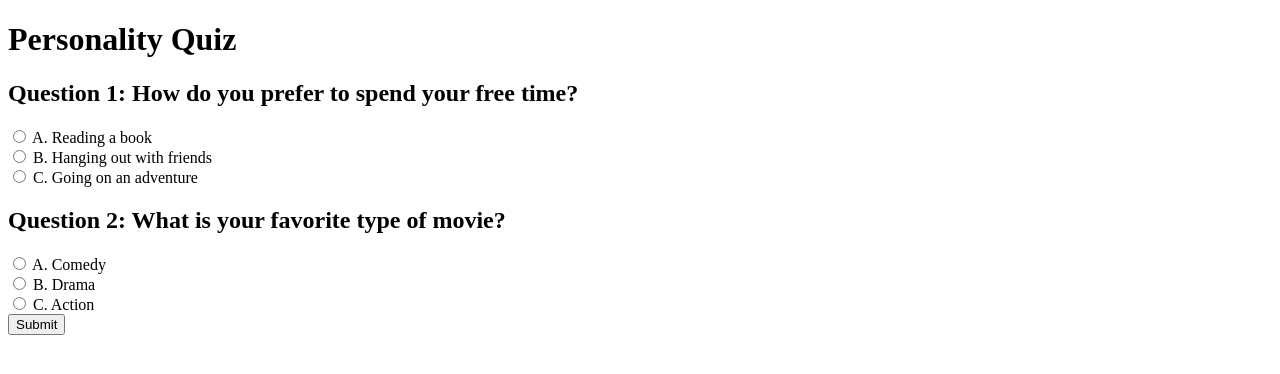
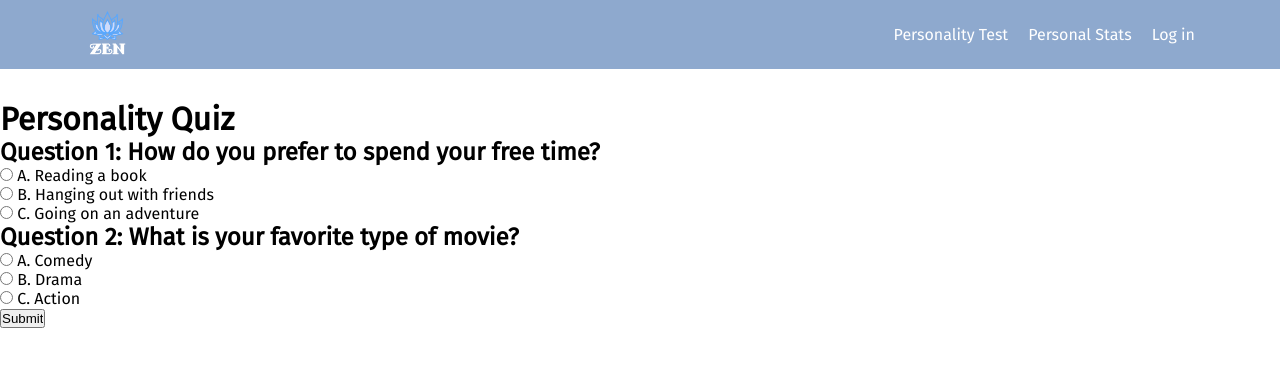
Before and after one commit to rushykat/Zen-Mindfulness, a plain HTML site: page html/test.html in a window 1280 px wide. Drawn offline with Linux system fonts and the light colour scheme.

Commit message:
added all links

```diff
--- a/html/test.html
+++ b/html/test.html
@@ -1,9 +1,27 @@
 <!DOCTYPE html>
 <html>
-<head>
-    <title>Personality Quiz</title>
-</head>
-<body>
+    <head>
+        <meta charset="UTF-8">
+        <meta name="viewport" content="width=device-width, initial-scale=1.0">
+        <meta name="author" content="Collin Shen, Ben Leland, Rushi Katabathuni, Mykyta Lepikash">
+        <meta name="description" content="Our mental health awareness project">
+        <link rel="icon" href="img/logo.png">
+        <link rel="stylesheet" href="../css/style.css">
+        <title>Zen Mental Health App</title>
+    </head>
+<body >
+    <header class="header">
+        <div class="container">
+            <div class="header__wrapper">
+                <div><a href="#"><img class="header__logo" src="../img/logo.png" alt=""></a></div>
+                <ul class="header__list">
+                    <a class="header__item"><a class="header__link" href="test.html">Personality Test</a></li>
+                            <a class="header__item"><a class="header__link" href="user.html">Personal Stats</a></li>
+                                <a class="header__item"><a class="header__link" href="intro.html">Log in</a></li>
+                </ul>
+            </div>
+        </div>
+    </header>
     <h1>Personality Quiz</h1>
     <form id="quiz">
         <div class="question">
```
Also changed, not shown: html/index.html (+1 -1 lines), html/intro.html (+7 -5 lines), html/user.html (+3 -1 lines).
